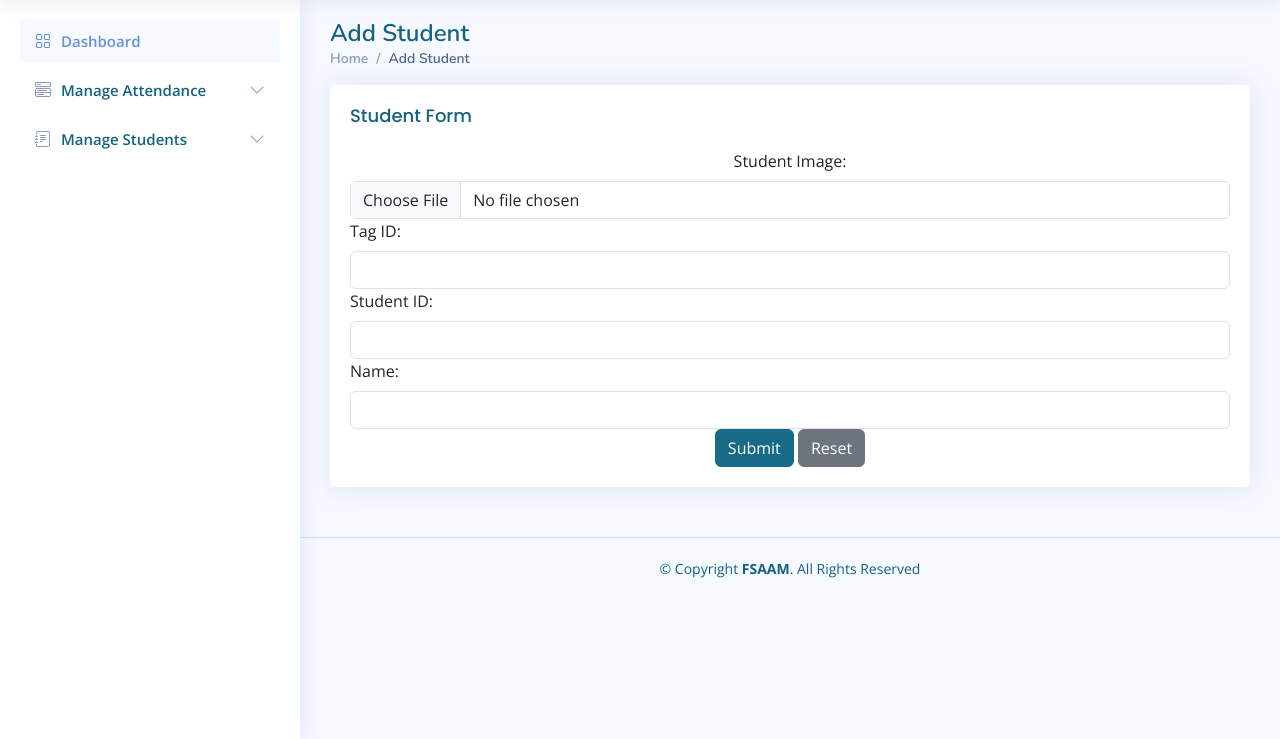
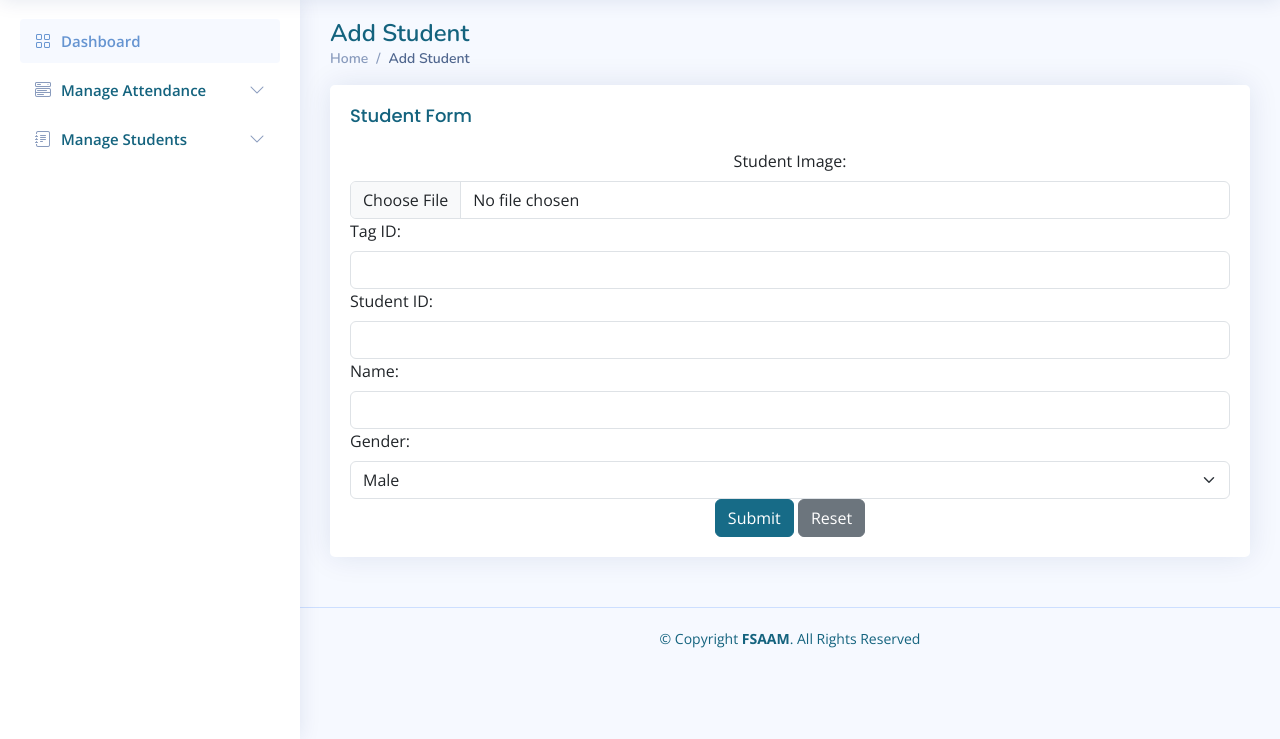
Before and after one commit to devcom33/flask-iot-attendance-system, a Flask app: page /set-data in a window 1280 px wide. Shown: the part 61-800 px from the top of the page. Run offline with Flask 3, Linux system fonts and the light colour scheme; the visitor is signed in with stand-in values (Sample User, id 1); some libraries are stand-ins or nearby versions.

Commit message:
add gender field

```diff
--- a/templates/set_data.html
+++ b/templates/set_data.html
@@ -36,6 +36,13 @@
                   <label for="name" class="form-label">Name:</label>
                   <input type="text" class="form-control" id="name" name="name" required>
               </div>
+              <div class="col-12">
+                <label for="gender" class="form-label">Gender:</label>
+                <select class="form-select" id="gender" name="gender" required>
+                    <option value="male">Male</option>
+                    <option value="female">Female</option>
+                </select>
+            </div>
               <div class="text-center">
                   <button type="submit" class="btn btn-primary">Submit</button>
                   <button type="reset" class="btn btn-secondary">Reset</button>
--- a/templates/students.html
+++ b/templates/students.html
@@ -32,7 +32,7 @@
                             <th>TAG ID</th>
                             <th>Name</th>
                             <th>Student ID</th>
-                            <th>Timestamp</th>
+                            <th>registred time</th>
                             <th>Actions</th> <!-- Add a new column for actions -->
                         </tr>
                     </thead>
@@ -42,7 +42,7 @@
                                 <td>{{ record.tag_id }}</td>
                                 <td>{{ record.user_name }}</td>
                                 <td>{{ record.student_id }}</td>
-                                <td>{{ record.attendance_time }}</td>
+                                <td>{{ record.registered_time }}</td>
                                 <td>
                                     <!-- View Button -->
                                     <a href="http://127.0.0.1:5000/students/view/{{ record.student_id }}" class="btn btn-info btn-sm">
--- a/views/set_data.py
+++ b/views/set_data.py
@@ -16,6 +16,7 @@ def set_data():
             # Process the form data and store it in MongoDB Atlas
             student_id = request.form.get('student_id')
             name = request.form.get('name')
+            gender = request.form.get('gender')
             student_image = request.files['student_image']
             # Simulate RFID tag data
             tag_id = request.form.get('tag_id')
@@ -41,7 +42,8 @@ def set_data():
                     "user_name": name,
                     "student_id": student_id,
                     "student_image": filename,
-                    "attendance_time": current_time,
+                    "gender": gender,
+                    "registered_time": current_time,
                 }
             }
 
--- a/views/students.py
+++ b/views/students.py
@@ -59,6 +59,7 @@ def update_data(student_id):
             if request.method == 'POST':
                 # Process the form data and update it in MongoDB Atlas
                 name = request.form.get('name')
+                gender = request.form.get('gender')
                 student_image = request.files.get('student_image')
                 tag_id = request.form.get('tag_id')
                 filename = 'student_avatar.png'
@@ -73,7 +74,7 @@ def update_data(student_id):
                     "database": database_name,
                     "collection": collection_name,
                     "filter": {"student_id": student_id},
-                    "update": {"$set": {"student_image": filename, "user_name": name, "tag_id":tag_id}}
+                    "update": {"$set": {"student_image": filename, "user_name": name, "gender": gender, "tag_id":tag_id}}
                 }
 
                 update_response = requests.post(
```
Also changed, not shown: templates/update_data.html (+7 -0 lines).
